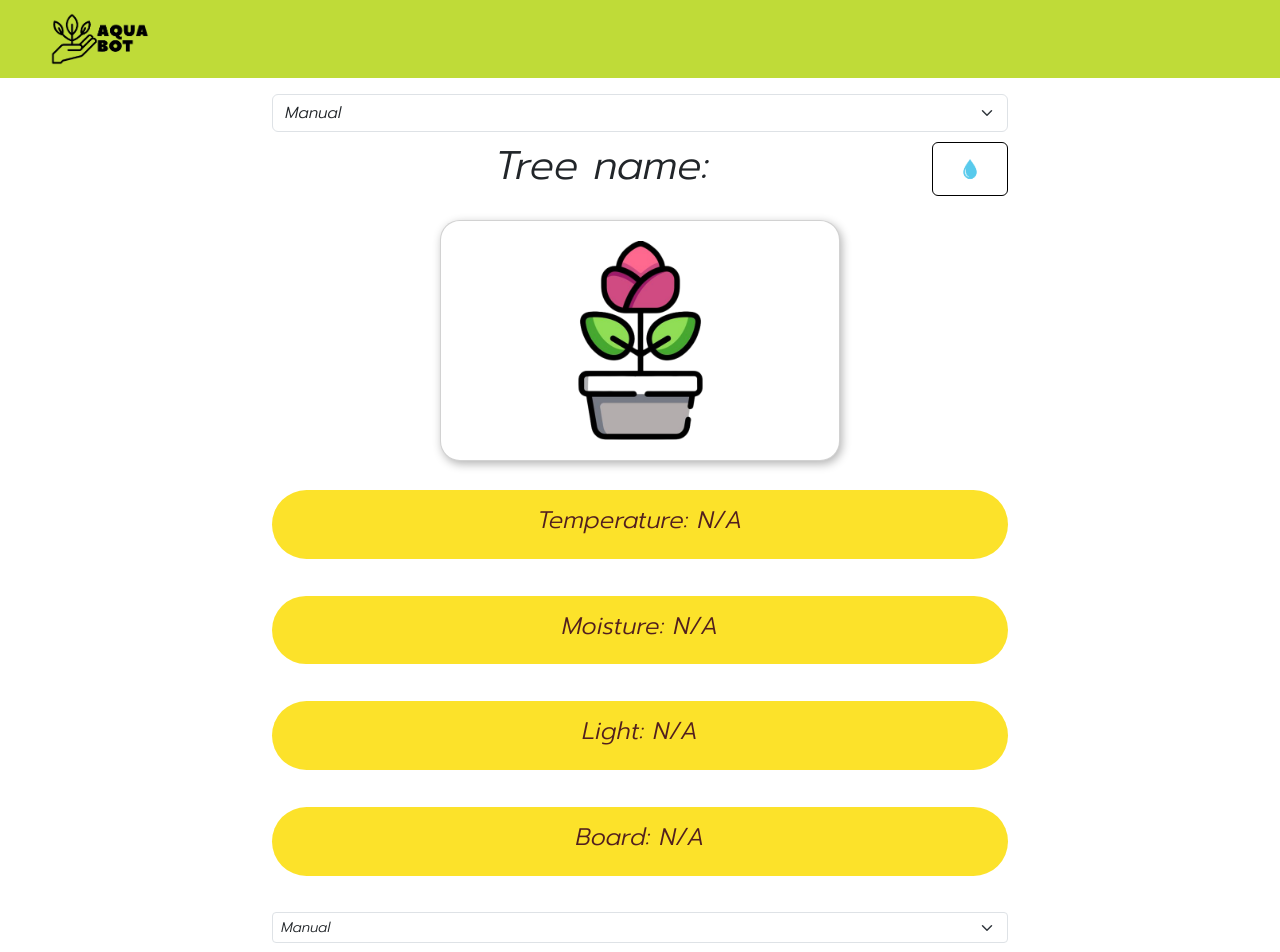
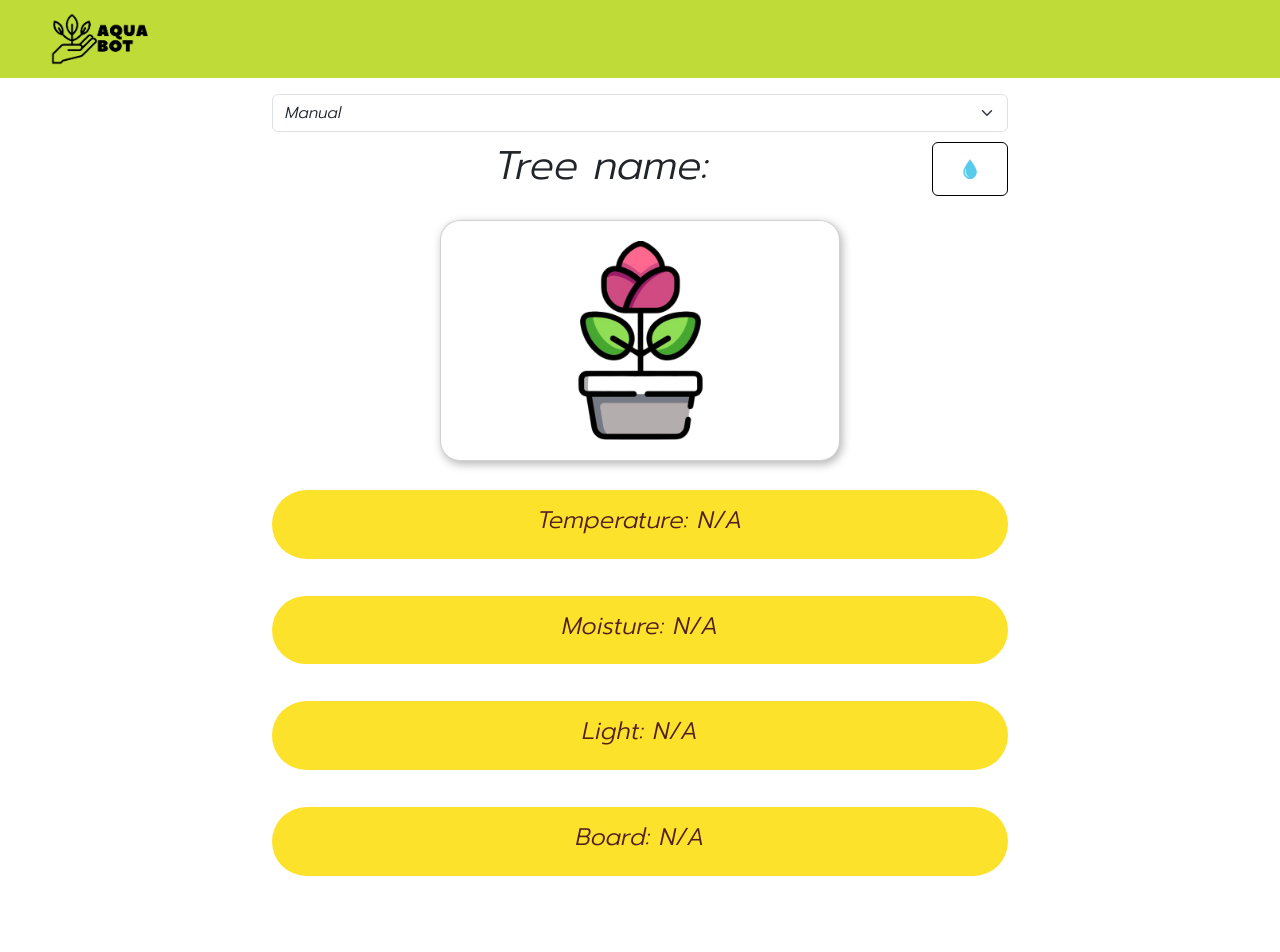
Before and after one commit to Exceed19-Group14/project-frontend-2, a React (Vite) app: page /detail/1 in a window 1280 px wide. Shown: the top 952 px of the page. After the commit the page ends 928 px from the top, so only its background shows below. Built offline with nearby package versions, Linux system fonts and the light colour scheme; no server answers.

Commit message:
fix detal del mode iin select bar

```diff
--- a/src/App.jsx
+++ b/src/App.jsx
@@ -5,7 +5,6 @@ import Create from "./Create";
 import CreateBoard from "./CreateBoard";
 import { Route, Routes, BrowserRouter } from "react-router-dom";
 import NavBar from "./components/NavBar";
-import Detail_2 from "./Detail_2";
 import Edit from "./Edit";
 
 function App() {
@@ -19,7 +18,6 @@ function App() {
             <Route path="/home" element={<Home />} />
             <Route path="/detail/:id" element={<Detail />} />
             <Route path="/edit/:id" element={<Edit />} />
-            <Route path="/detail_2" element={<Detail_2 />} />
             <Route path="/create" element={<Create />} />
             <Route path="/createboard" element={<CreateBoard />} />
           </Routes>
--- a/src/Detail.jsx
+++ b/src/Detail.jsx
@@ -109,17 +109,6 @@ function Detail() {
         <h4>Board: {plant.board ?? "N/A"}</h4>
       </div>
 
-      <Form.Select
-        size="sm"
-        style={{
-          marginBottom: "10px",
-        }}
-        onChange={changeState}
-        value={mode}
-      >
-        <option value={1}>Auto</option>
-        <option value={0}>Manual</option>
-      </Form.Select>
       {plant.board ? (
         <button
           type="button"
```
